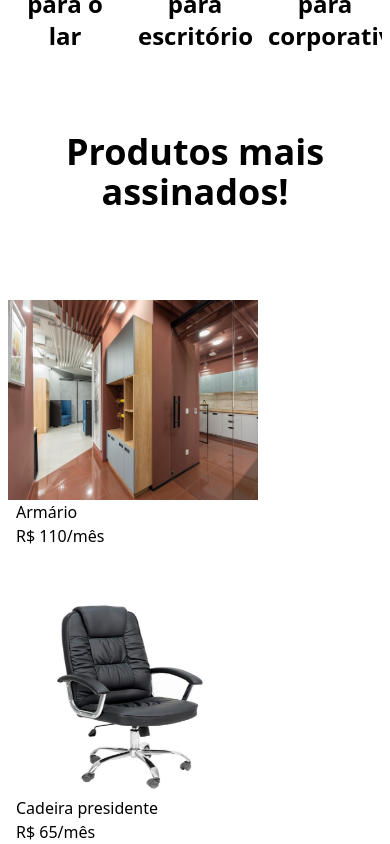
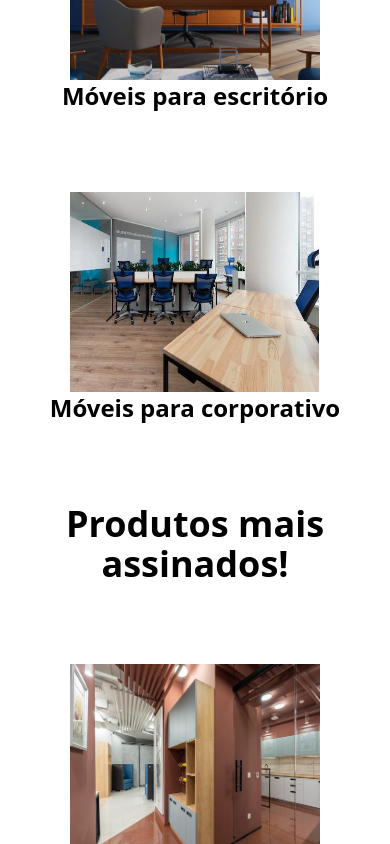
Before and after one commit to rsouzaf07/SubscriptionStore, a React (Vite) app in the folder client/: page / in a window 390 px wide. Shown: the part 1156-2000 px from the top of the page. Built offline with nearby package versions, Linux system fonts and the light colour scheme.

Commit message:
adding responsivity and comments in categories and HotProducts Component from Home page

```diff
--- a/client/src/Component/Categories.tsx
+++ b/client/src/Component/Categories.tsx
@@ -5,13 +5,15 @@ import { CategoriesBanner } from '../data'
 export default function Categories() {
   return (
     <section >
+        {/* Title */}
         <h2 className='text-center font-bold text-4xl my-20'>Escolha a categoria que deseja!</h2>
-        <section className='flex justify-center'>
+        <section className=' md:flex justify-center'>
         {CategoriesBanner.map((item) => (
             <>
+            {/* return data from map */}
             <div key={item.id} className='m-2 mb-20 overflow-hidden hover:scale-105'>
-                <figure>
-                    <img src={item.img} className='h-[380px] w-[380px] cursor-pointer ' />
+                <figure className=''>
+                    <img src={item.img} className='m-auto h-[200px] w-[250px] md:h-[380px] md:w-[380px] cursor-pointer' />
                 </figure>
                 <div className='text-2xl text-center font-semibold '>
                     <h2 >{item.title}</h2>
--- a/client/src/Component/Products.tsx
+++ b/client/src/Component/Products.tsx
@@ -4,10 +4,13 @@ import { HotProducts } from '../data'
 export default function Products() {
   return (
     <div>
+      {/* Title */}
         <h2 className='text-center font-bold text-4xl mb-20'>Produtos mais assinados! </h2>
       <section className='flex flex-wrap m-10 mx-auto '>
+       {/* Container Product returning from map  */}
         {HotProducts.map((item) => (
-            <section key={item.id} className='m-2 mb-10 cursor-pointer overflow-hidden hover:scale-105'>
+
+            <section key={item.id} className='m-auto md:m-2 mb-10 cursor-pointer overflow-hidden hover:scale-105'>
                 <figure>
                     <img src={item.img} className='w-[250px] h-[200px]' />
                     <section className='ml-2'>
```
